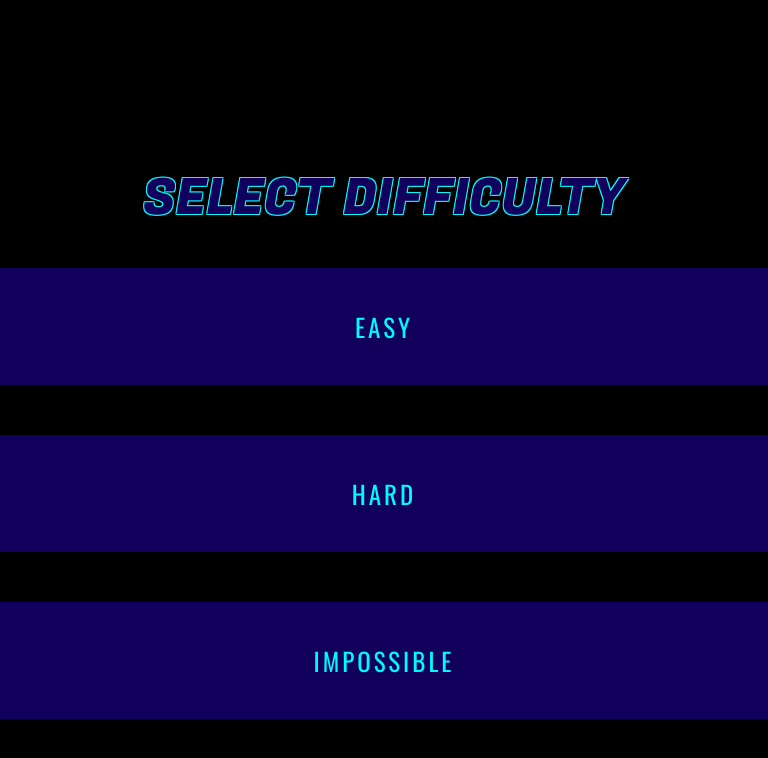
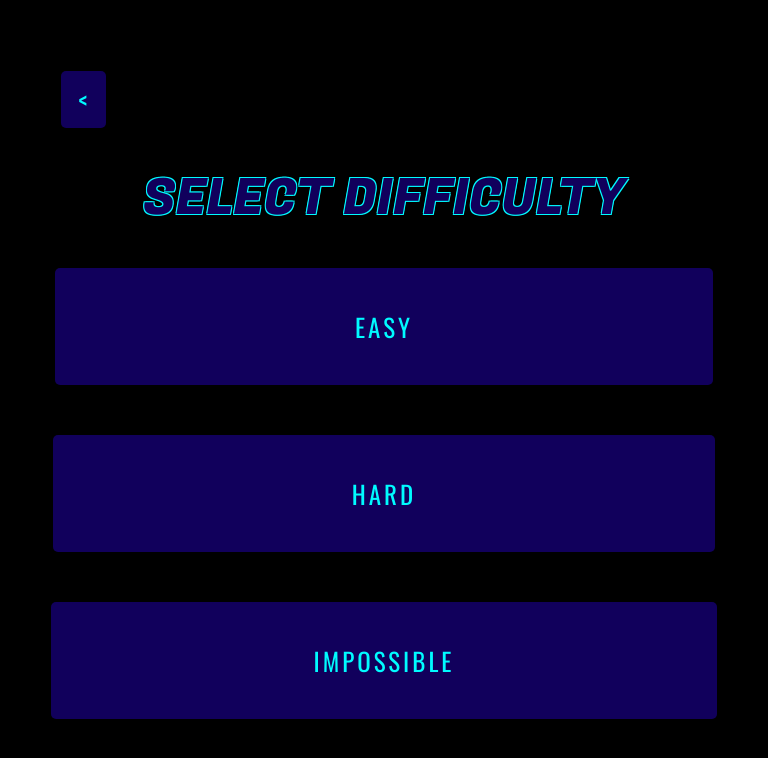
Before and after one commit to CassJBeckford/MemoryMatch, a plain HTML site: page index.html in a window 768 px wide. Both pictures are taken after a click on the button "START". Drawn offline with nearby package versions, Linux system fonts and the light colour scheme.

Commit message:
resize difficulty section to fit all screens

```diff
--- a/assets/css/style.css
+++ b/assets/css/style.css
@@ -13,8 +13,53 @@
     #instructions button {
         margin-top: 200px;
     }
+    /*-------------------------- Select difficulty */
+    #back-btn {
+        margin-left: 10px;
+    }
 
+    #easy {
+        padding: 40px 200px 40px 200px;
+    }
 
+    #medium {
+        padding: 40px 199px 40px 199px;
+    }
+
+    #hard {
+        padding: 40px 162px 40px 162px;
+    }
+
+}
+
+@media screen and (min-width: 768px) and (max-width: 1200px){
+    /*-------------------------- Select difficulty */
+    #easy {
+        padding: 40px 300px 40px 300px;
+    }
+
+    #medium {
+        padding: 40px 299px 40px 299px;
+    }
+
+    #hard {
+        padding: 40px 262px 40px 262px;
+    }
+}
+
+@media screen and (min-width: 1200px) and (max-width: 2000px){
+    /*-------------------------- Select difficulty */
+    #easy {
+        padding: 40px 400px 40px 400px;
+    }
+
+    #medium {
+        padding: 40px 399px 40px 399px;
+    }
+
+    #hard {
+        padding: 40px 362px 40px 362px;
+    }
 }
 
 /*-------------------------- General */
@@ -101,7 +146,7 @@ button:active {
                  -1px -1px 0 #ff9500;
 }
 
- {
+.extra {
     text-shadow: -1px 1px 0 #ff9500,
                   1px 1px 0 #ff9500,
                   1px -1px 0 #ff9500,
@@ -176,7 +221,7 @@ button:active {
 /*-------------------------- Select difficulty */
 
 #mode-selection{
-    position: fixed;
+    position: absolute;
 }
 
 #back-btn {
@@ -193,18 +238,6 @@ button:active {
 
 .play-button {
     margin-bottom: 50px;
-}
-
-#easy {
-    padding: 40px 400px 40px 400px;
-}
-
-#medium {
-    padding: 40px 399px 40px 399px;
-}
-
-#hard {
-    padding: 40px 362px 40px 362px;
 }
 
 /*-------------------------- Game Board */
```
